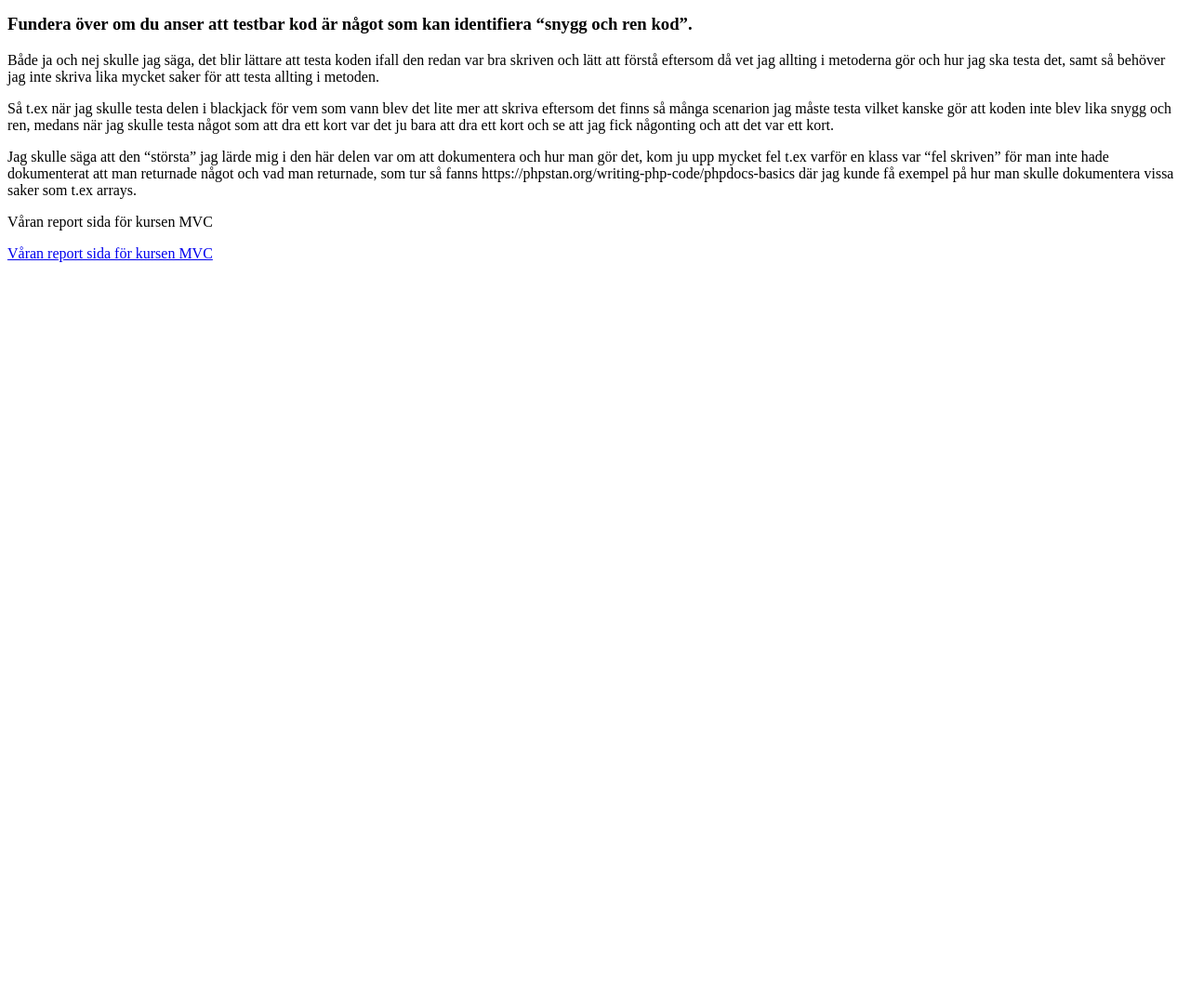
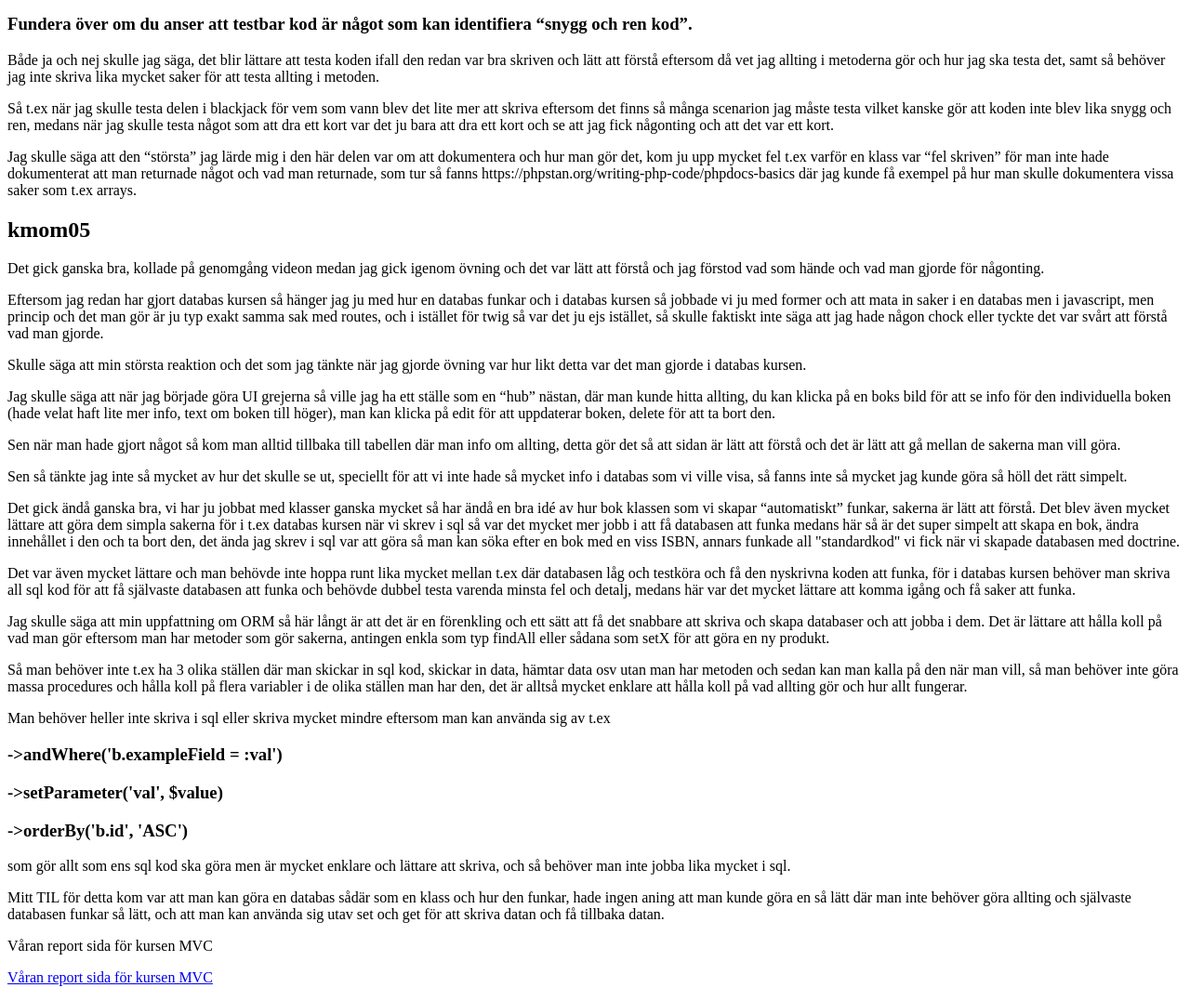
Before and after one commit to tiae24/report, a Symfony app: template templates/report.html.twig in a window 1280 px wide. Shown: the part 3145-4222 px from the top of the page at 93% size. Before the commit the page ends 3427 px from the top, so only its background shows below. Run offline with Twig, Linux system fonts and the light colour scheme; the template is opened without the code that fills it, so the values that code supplies are empty; some libraries are stand-ins or nearby versions.

Commit message:
Added report

```diff
--- a/templates/book/load.html.twig
+++ b/templates/book/load.html.twig
@@ -35,7 +35,7 @@
 
         {% elseif routes.name == 'show_book' %}
 
-            <form action="{{ path(routes.name, { id: 18 }) }}" method="{{routes.metod}}">
+            <form action="{{ path(routes.name, { id: 19 }) }}" method="{{routes.metod}}">
                 <button>Go!</button>
             </form>
 
--- a/templates/book/update.html.twig
+++ b/templates/book/update.html.twig
@@ -5,7 +5,7 @@
 
 {% block body %}
 
-
+    <main class="main">
     <form action="{{ path('update_book', { 'id' : books.id }) }}" method="post">
         <label for="title">Title:</label><br>
 
@@ -25,6 +25,7 @@
 
         <input class="button" type="submit" value="Submit">
     </form>
+    </main>
 
 
 {% endblock %}
--- a/templates/book/view.html.twig
+++ b/templates/book/view.html.twig
@@ -40,6 +40,9 @@
         </tr>
     {% endfor %}
     </table>
+    <button class="button" onclick="window.location.href='{{ path('book_creating') }}';">
+        Add New book
+    </button>
     </main>
 
 {% endblock %}
--- a/templates/report.html.twig
+++ b/templates/report.html.twig
@@ -183,6 +183,72 @@ Tror inte jag hade jobbat med klasser i php förut så visste inte riktigt att m
                     Jag skulle säga att den “största” jag lärde mig i den här delen var om att dokumentera och hur man gör det, kom ju upp mycket fel t.ex varför en klass var “fel skriven” för man inte hade dokumenterat att man returnade något och vad man returnade, som tur så fanns https://phpstan.org/writing-php-code/phpdocs-basics där jag kunde få exempel på hur man skulle dokumentera vissa saker som t.ex arrays.
                 </p>
 
+                <h2 id="kmom05" class="reports">kmom05</h2>
+
+                <p>
+                    Det gick ganska bra, kollade på genomgång videon medan jag gick igenom övning och det var lätt att förstå och jag förstod vad som hände och vad man gjorde för någonting.
+                </p>
+
+                <p>
+                    Eftersom jag redan har gjort databas kursen så hänger jag ju med hur en databas funkar och i databas kursen så jobbade vi ju med former och att mata in saker i en databas men i javascript, men princip och det man gör är ju typ exakt samma sak med routes, och i istället för twig så var det ju ejs istället, så skulle faktiskt inte säga att jag hade någon chock eller tyckte det var svårt att förstå vad man gjorde.
+                </p>
+
+                <p>
+                    Skulle säga att min största reaktion och det som jag tänkte när jag gjorde övning var hur likt detta var det man gjorde i databas kursen.
+                </p>
+
+                <p>
+                    Jag skulle säga att när jag började göra UI grejerna så ville jag ha ett ställe som en “hub” nästan, där man kunde hitta allting, du kan klicka på en boks bild för att se info för den individuella boken (hade velat haft lite mer info, text om boken till höger), man kan klicka på edit för att uppdaterar boken, delete för att ta bort den.
+                </p>
+
+                <p>
+                    Sen när man hade gjort något så kom man alltid tillbaka till tabellen där man info om allting, detta gör det så att sidan är lätt att förstå och det är lätt att gå mellan de sakerna man vill göra.
+                </p>
+
+                <p>
+                    Sen så tänkte jag inte så mycket av hur det skulle se ut, speciellt för att vi inte hade så mycket info i databas som vi ville visa, så fanns inte så mycket jag kunde göra så höll det rätt simpelt.
+                </p>
+
+                <p>
+                    Det gick ändå ganska bra, vi har ju jobbat med klasser ganska mycket så har ändå en bra idé av hur bok klassen som vi skapar “automatiskt” funkar, sakerna är lätt att förstå. Det blev även mycket lättare att göra dem simpla sakerna för i t.ex databas kursen när vi skrev i sql så var det mycket mer jobb i att få databasen att funka medans här så är det super simpelt att skapa en bok, ändra innehållet i den och ta bort den, det ända jag skrev i sql var att göra så man kan söka efter en bok med en viss ISBN, annars funkade all "standardkod" vi fick när vi skapade databasen med doctrine.
+                </p>
+
+                <p>
+                    Det var även mycket lättare och man behövde inte hoppa runt lika mycket mellan t.ex där databasen låg och testköra och få den nyskrivna koden att funka, för i databas kursen behöver man skriva all sql kod för att få självaste databasen att funka och behövde dubbel testa varenda minsta fel och detalj, medans här var det mycket lättare att komma igång och få saker att funka.
+                </p>
+
+                <p>
+                    Jag skulle säga att min uppfattning om ORM så här långt är att det är en förenkling och ett sätt att få det snabbare att skriva och skapa databaser och att jobba i dem. Det är lättare att hålla koll på vad man gör eftersom man har metoder som gör sakerna, antingen enkla som typ findAll eller sådana som setX för att göra en ny produkt.
+                </p>
+
+                <p>
+                    Så man behöver inte t.ex ha 3 olika ställen där man skickar in sql kod, skickar in data, hämtar data osv utan man har metoden och sedan kan man kalla på den när man vill, så man behöver inte göra massa procedures och hålla koll på flera variabler i de olika ställen man har den, det är alltså mycket enklare att hålla koll på vad allting gör och hur allt fungerar.
+                </p>
+
+                <p>
+                    Man behöver heller inte skriva i sql eller skriva mycket mindre eftersom man kan använda sig av t.ex
+                </p>
+
+                <h3>
+                    ->andWhere('b.exampleField = :val')
+                </h3>
+
+                <h3>
+                    ->setParameter('val', $value)
+                </h3>
+
+                <h3>
+                    ->orderBy('b.id', 'ASC')
+                </h3>
+
+                <p>
+                    som gör allt som ens sql kod ska göra men är mycket enklare och lättare att skriva, och så behöver man inte jobba lika mycket i sql.
+                </p>
+
+                <p>
+                    Mitt TIL för detta kom var att man kan göra en databas sådär som en klass och hur den funkar, hade ingen aning att man kunde göra en så lätt där man inte behöver göra allting och självaste databasen funkar så lätt, och att man kan använda sig utav set och get för att skriva datan och få tillbaka datan.
+                </p>
+
             </article>
         </main>
     </div>
```
